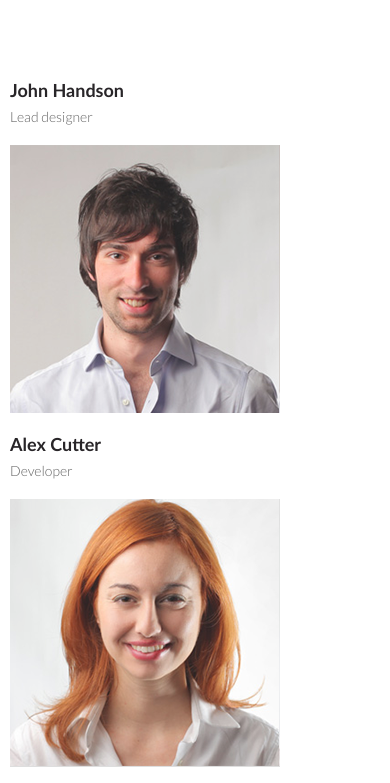
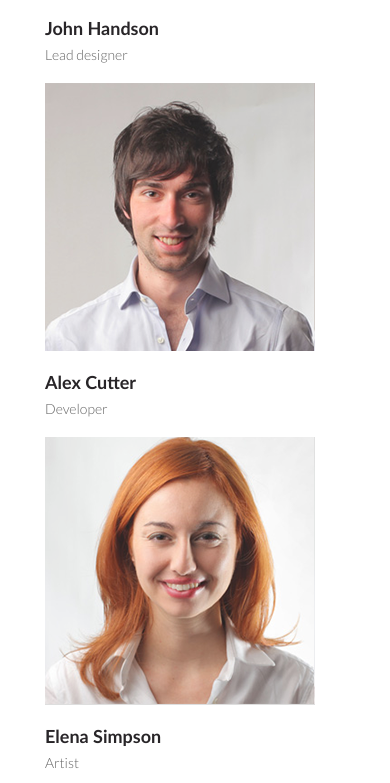
Before and after one commit to alexanderkabanov3/Beetroor-CSS-position, a plain HTML site: page second.html in a window 390 px wide. Shown: the part 553-1336 px from the top of the page. Drawn offline with Linux system fonts and the light colour scheme.

Commit message:
third adaptive

```diff
--- a/css/second.css
+++ b/css/second.css
@@ -118,6 +118,12 @@ hr{
     flex-wrap: wrap;
 }
 
+@media screen and (max-width: 600px){
+    .all{
+        max-width: 320px;
+        margin: 0 auto;
+    }
+}
 
 
 @font-face{
--- a/css/style.css
+++ b/css/style.css
@@ -127,3 +127,9 @@ body{
     font-size: 50px;
     text-align: center;
 }
+
+@media screen and (max-width: 570px){
+    .link{
+        transform: scale(0.5);
+    }
+}
```
